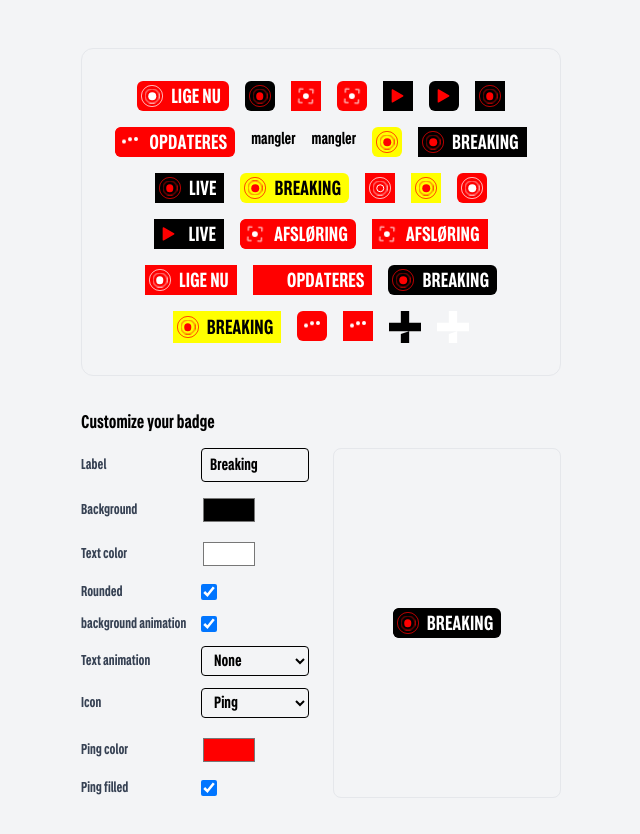
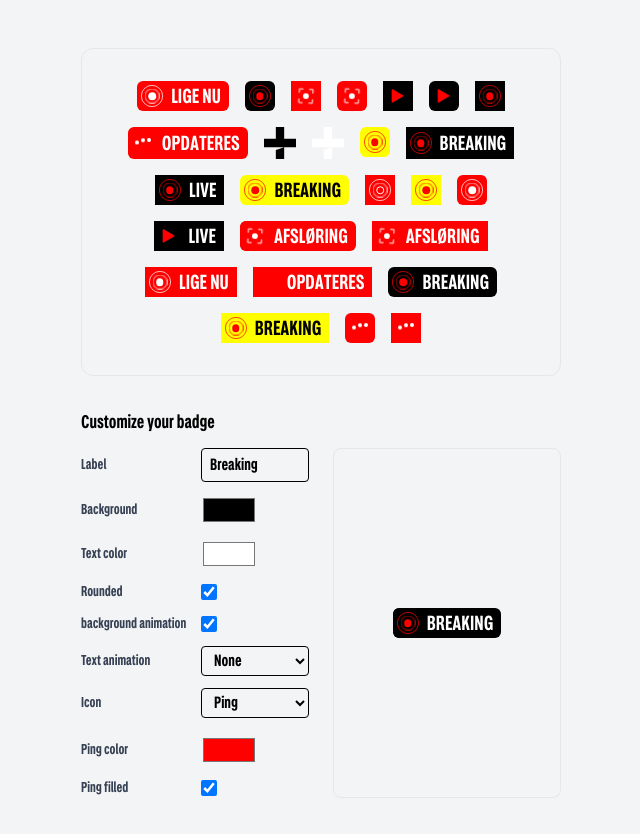
Before and after one commit to signifly/temp-eb-css-animation-poc, a SvelteKit app: page / in a window 1280 px wide. Shown: the top 834 px of the page, without its empty margins (319-959 px from the left). Built offline with nearby package versions, Linux system fonts and the light colour scheme.

Commit message:
Update +page.svelte

```diff
--- a/src/routes/+page.svelte
+++ b/src/routes/+page.svelte
@@ -77,8 +77,9 @@
 				<Text animation="letters-up-stagger" text="Opdateres" textColor="#FFF" />
 			</Badge>
 
-			<p>mangler</p>
-			<p>mangler</p>
+			<Plus color="#000" />
+
+			<Plus color="#FFFFFF" />
 
 			<Ping pingColor="#F00" bgColor="#FF0" pingFilled={true} />
 
@@ -173,10 +174,6 @@
 			<Dots color="#FFF" bgColor="#F00" />
 
 			<Dots color="#FFF" bgColor="#F00" rounded={false} />
-
-			<Plus color="#000" />
-
-			<Plus color="#FFFFFF" />
 		</div>
 
 		<!-- Customizer -->
```
